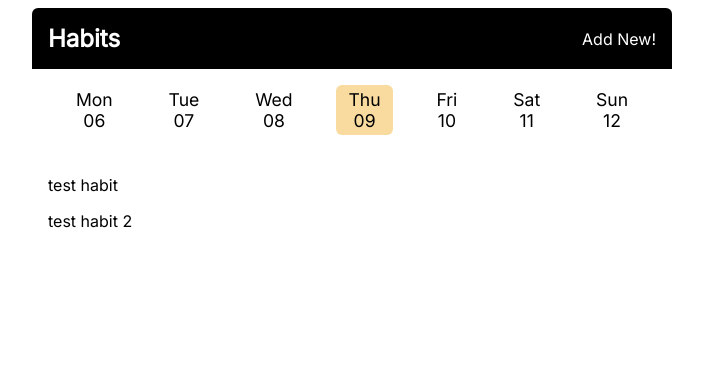
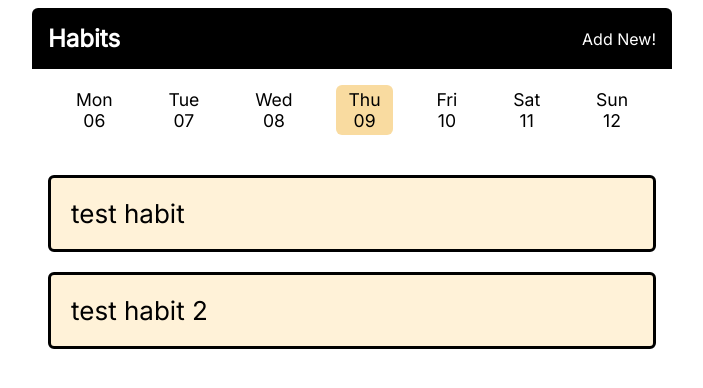
Before and after one commit to grantalones/habitTracker, a Flask app: page / in a window 1280 px wide. Shown: the top 388 px of the page, without its empty margins (288-991 px from the left). Run offline with Flask 3, Linux system fonts and the light colour scheme.

Commit message:
adds some new functionality to habitTracker by allowing habits to become completed

```diff
--- a/app.py
+++ b/app.py
@@ -1,9 +1,11 @@
-from flask import Flask, render_template, request
+from flask import Flask, render_template, request, redirect, url_for
 import datetime
+from collections import defaultdict
+
 
 app = Flask(__name__)
 habits = ["test habit", "test habit 2"]
-
+completions = defaultdict(list)
 
 
 
@@ -26,7 +28,8 @@ def index():
         "index.html",
         habits=habits,
         title="Habit Tracker - Home",
-        selected_date=selected_date
+        selected_date=selected_date,
+        completions=completions[selected_date]
     )
 
 
@@ -35,3 +38,14 @@ def add_habit():
     if request.method == "POST":
         habits.append(request.form.get("habit"))
     return render_template("add_habit.html", title="Habit Tracker - Add Habit", selected_date=datetime.date.today())
+
+
+
+@app.route("/complete", methods=["POST"])
+def complete():
+    date_string = request.form.get("date")
+    habit = request.form.get("habitName")
+    date = datetime.date.fromisoformat(date_string)
+    completions[date].append(habit)
+
+    return redirect(url_for("index", date=date_string))
--- a/static/css/main.css
+++ b/static/css/main.css
@@ -129,3 +129,50 @@ centered within the allotted space */
   flex-direction: column;
   align-items: center;
 }
+
+.habit {
+  display: flex;
+  flex-direction: row;
+  align-items: center;
+  justify-content: space-between;
+  font-size: 26px;
+  padding: 20px;
+  margin-bottom: 20px;
+  background-color: #fff2d8;
+  border: 3px solid black;
+  border-radius: 6px;
+}
+
+.habit:not(.completed) {
+  padding: 0;
+}
+
+.habit:not(.completed):hover {
+  background-color: #e9cd87;
+}
+
+.habit__icon {
+  width: 1em;
+  height: 1em;
+}
+
+.habit__name {
+  margin: 0;
+}
+
+.habit__form {
+  width: 100%;
+}
+
+.habit__button {
+  display: block;
+  width: 100%;
+  margin: 0;
+  padding: 20px;
+  font-family: inherit;
+  font-size: inherit;
+  text-align: left;
+  border: none;
+  background-color: unset;
+  cursor: pointer;
+}
--- a/templates/index.html
+++ b/templates/index.html
@@ -4,12 +4,27 @@
 
     <section class="habit-list">
         {% for habit in habits %}
-            <div class="habit">
-                <p class="habit__name">
-                    {{ habit }}
-
-                </p>
-            </div>
+            {% set completed = habit in completions %}
+            {% if completed %}
+                <div class="habit completed">
+                    <p class="habit__name">
+                        {{ habit }}
+                    </p>
+                    <svg class="habit__icon" xmlns="http://www.w3.org/2000/svg" viewBox="0 0 20 20" fill="currentColor">
+                        <path fill-rule="evenodd" d="M10 18a8 8 0 100-16 8 8 0 000 16zm3.707-9.293a1 1 0 00-1.414-1.414L9 10.586 7.707 9.293a1 1 0 00-1.414 1.414l2 2a1 1 0 001.414 0l4-4z" clip-rule="evenodd" />
+                    </svg>
+                </div>
+            {% else %}
+                <div class="habit">
+                    <form method="POST" class="habit__form" action="{{ url_for('complete') }}">
+                    <input type="hidden" id="habitName" name="habitName" value="{{ habit }}" />
+                    <input type="hidden" id="date" name="date" value="{{ selected_date }}" />
+                    <button type="submit" class="habit__button">
+                            {{ habit }}
+                    </button>
+                    </form>
+                </div>
+            {% endif %}
         {% endfor %}
     </section>
 {% endblock %}
```
